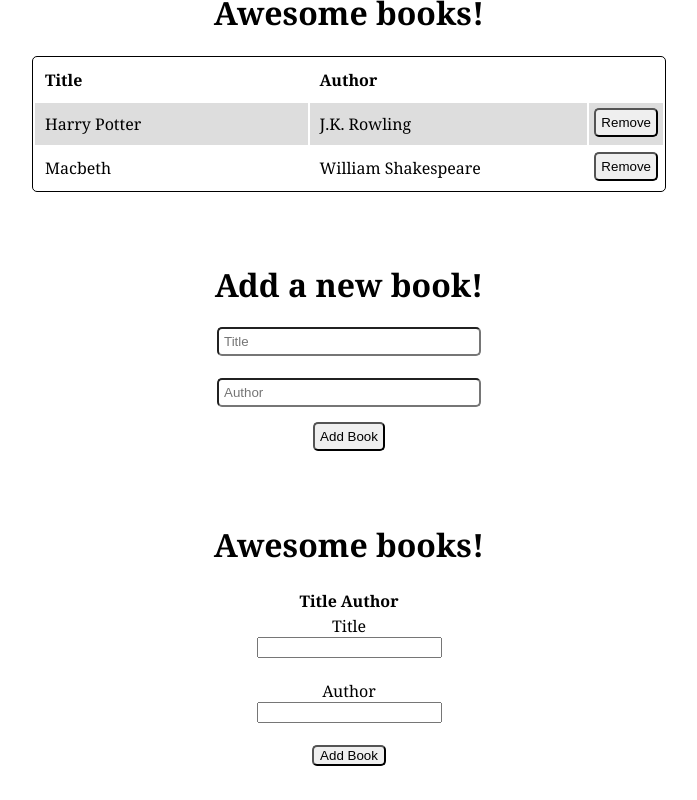
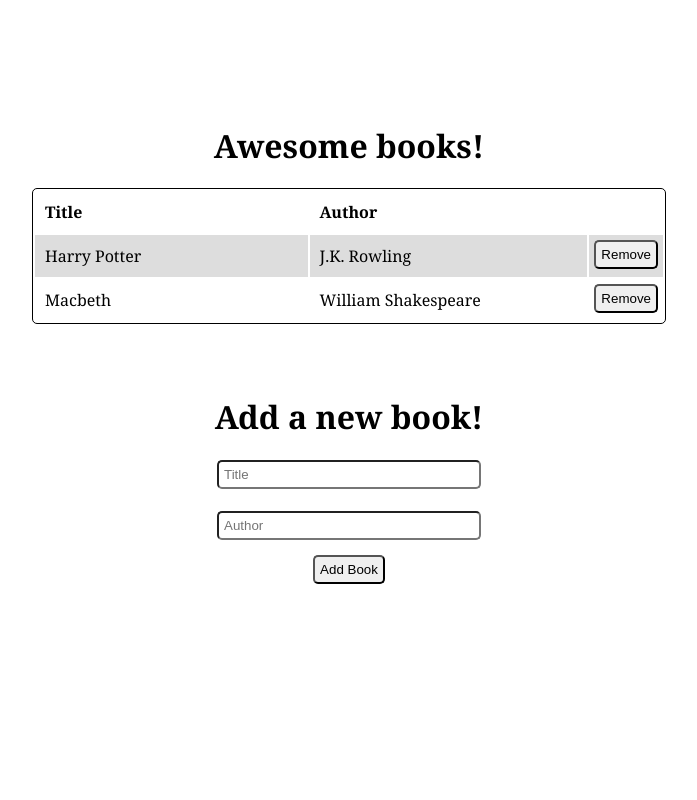
Before and after one commit to anapdh/awesome-books, a website: page index.html in a window 1280 px wide. Shown: the whole page, without its empty margins (291-988 px from the left). Drawn offline with Linux system fonts and the light colour scheme.

Commit message:
Fix html bug that was displaying the table 2x

```diff
--- a/index.html
+++ b/index.html
@@ -1,5 +1,6 @@
 <!DOCTYPE html>
 <html lang="en">
+
 <head>
   <meta charset="UTF-8">
   <meta http-equiv="X-UA-Compatible" content="IE=edge">
@@ -45,33 +46,3 @@
 </body>
 
 </html>
-<body>
-  <h1>Awesome books!</h1>
-
-  <table>
-    <thead>
-      <tr>
-        <td><strong>Title</strong></td>
-        <td><strong>Author</strong></td>
-      </tr>
-    </thead>
-    <tbody id="books-list">
-
-    </tbody>
-  </table>
-
-  <form id="book-form">
-    <label for="title">Title</label>
-    <input type="text" id="title" name="title">
-    <br>
-
-    <label for="author">Author</label>
-    <input type="text" id="author" name="author">
-    <br>
-
-    <button type="submit" id="submit-btn">Add Book</button>
-  </form>
-
-<script src="index.js"></script>
-</body>
-</html>
```
